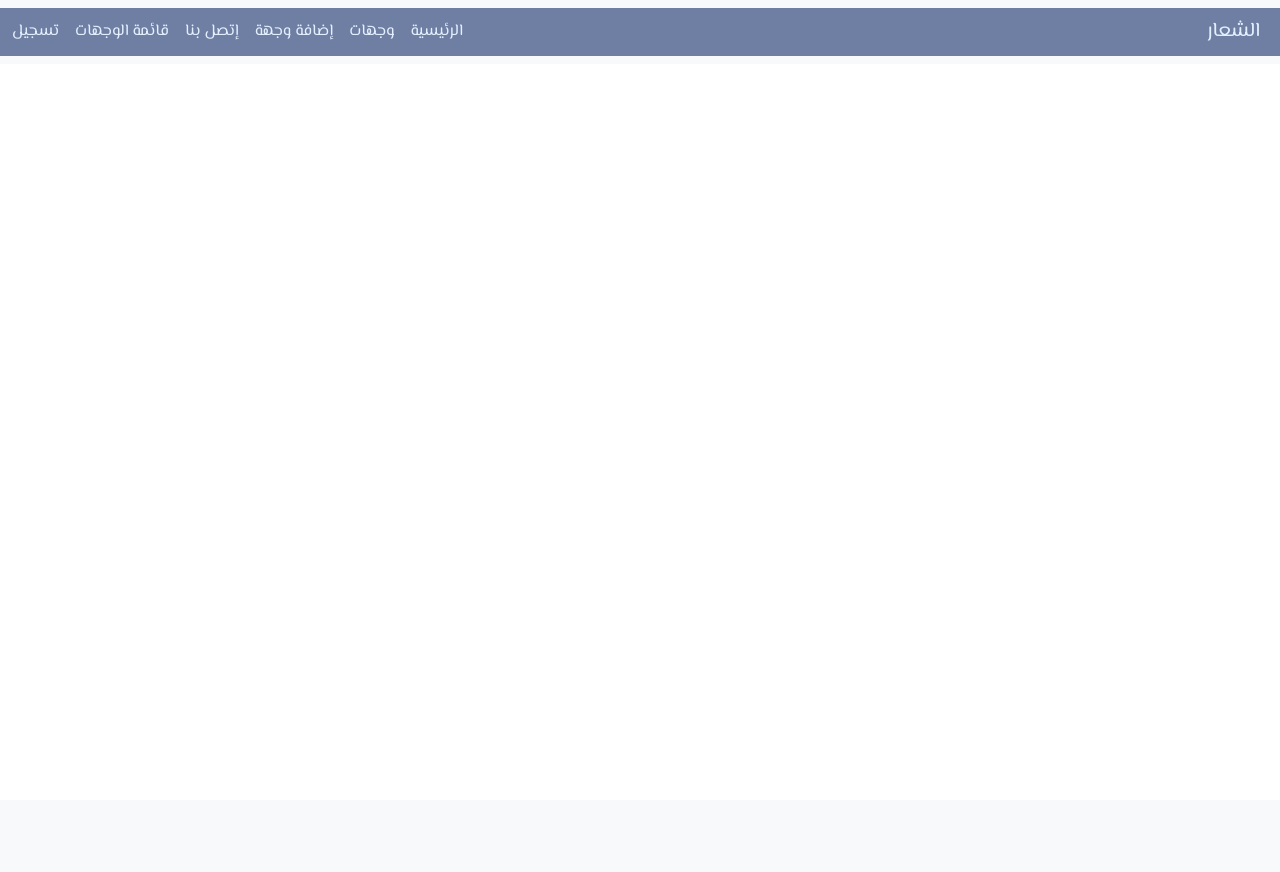
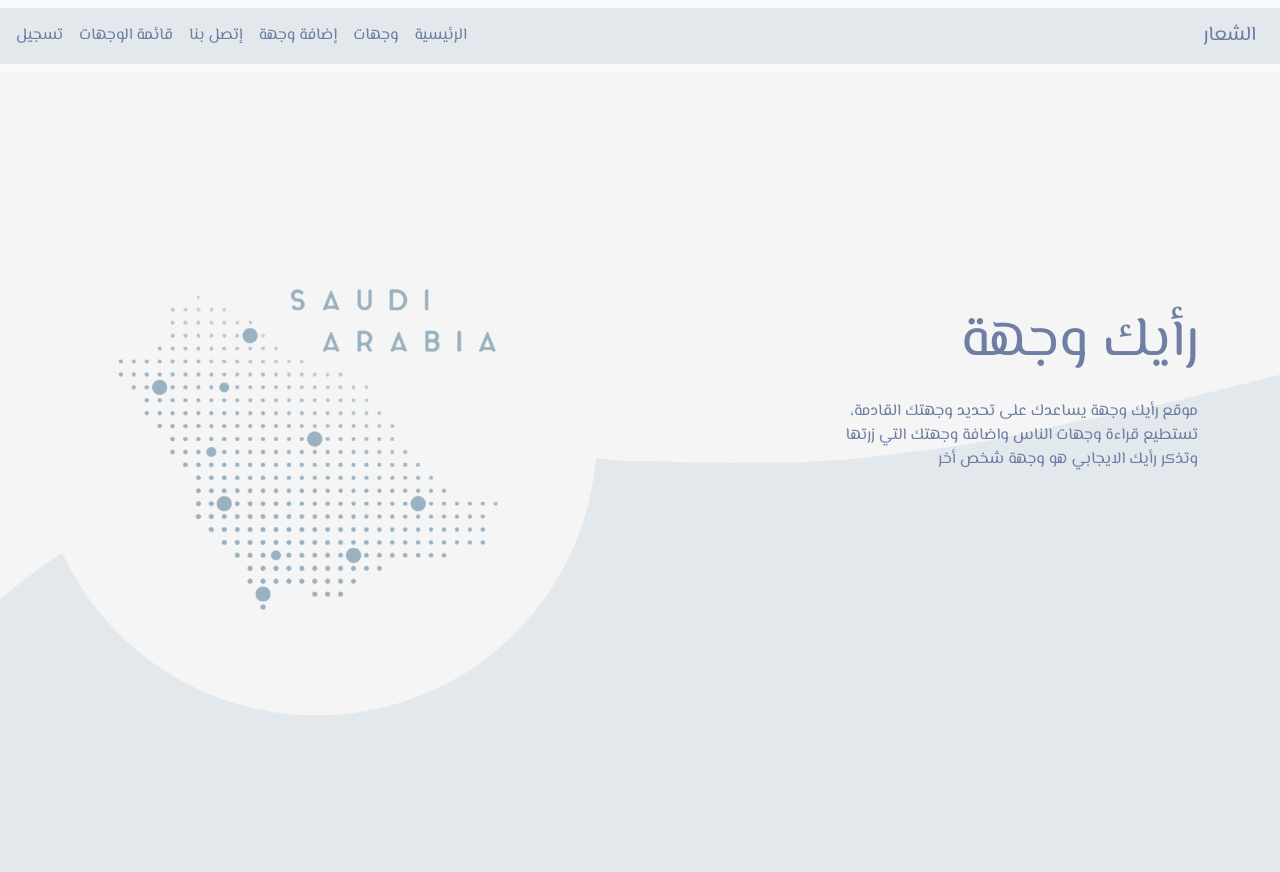
Before and after one commit to alaaAlfraih/Final_project, a Django app: page /wijha/home/ in a window 1280 px wide. Before the commit the page ends 56 px from the top, so only its background shows below. Run offline with Django 4.2, Linux system fonts and the light colour scheme; parts of the project's set-up code (start-up, migrations or seed data) failed here and were passed over.

Commit message:
do styles

```diff
--- /dev/null
+++ b/Wijha/users/urls.py
@@ -0,0 +1,10 @@
+from django.urls import path
+from. import views
+
+app_name="users"
+
+urlpatterns = [
+    path('register/',views.register_user,name="register"),
+    path('login/',views.login_user,name="logIn"),
+    path('logout/',views.logout_user,name="logout")
+]
--- /dev/null
+++ b/Wijha/wijhaApp/static/css/style.css
@@ -0,0 +1,38 @@
+body{
+    font-family: 'El Messiri', sans-serif;
+  }
+  .bk-nav{
+    background-color: #e2e8ec;
+
+}
+.tx-color{
+    color: #6f7ea3;
+
+
+}
+.tx-color2{
+    color: #f5f5f5;;
+}
+.padse{
+    padding-top: 80px;
+    padding-bottom: 80px;
+    z-index: 2;
+}
+.bg-cover{
+    background-position: center;
+    background-repeat: no-repeat;
+    background-size: cover;
+    background-attachment: fixed;
+    background-color: #f5f5f5;;
+}
+.hero-section{
+    min-height: 100vh;
+    display: flex;
+    justify-content: center;
+    align-items: center;
+}
+
+.text-dr{
+    position: relative;
+    bottom: 70px;
+}
--- a/Wijha/wijhaApp/templates/wijhaApp/base.html
+++ b/Wijha/wijhaApp/templates/wijhaApp/base.html
@@ -4,30 +4,31 @@
   <head>
     <meta charset="utf-8">
     <meta name="viewport" content="width=device-width, initial-scale=1">
+    {% block title %}
     <title>Wijha</title>
+    {% endblock %}
+    <!-- bootstrap call -->
     <link href="https://cdn.jsdelivr.net/npm/bootstrap@5.2.2/dist/css/bootstrap.min.css" rel="stylesheet" integrity="sha384-Zenh87qX5JnK2Jl0vWa8Ck2rdkQ2Bzep5IDxbcnCeuOxjzrPF/et3URy9Bv1WTRi" crossorigin="anonymous">
+    <!-- fonts call-->
     <link rel="preconnect" href="https://fonts.googleapis.com">
     <link rel="preconnect" href="https://fonts.gstatic.com" crossorigin>
     <link href="https://fonts.googleapis.com/css2?family=El+Messiri&family=Josefin+Sans:wght@300&display=swap" rel="stylesheet">
+
+
+    <!--Ccc call-->
+    <link rel="stylesheet" href="{% static 'css/style.css'%}">
     <style>
-      body{
-        font-family: 'El Messiri', sans-serif;
-      }
-      .bk-nav{
-        background-color: rgb(111, 127, 163);
-    }
-    .tx-color{
-        color: rgb(227, 239, 254);
+        .imgbackgraond{
+          background-image: url("{%  static 'image/bckgn.PNG' %}");
 
-    }
-
+}
     </style>
   </head>
   <body>
     <div>
 
         <nav class="navbar navbar-expand-lg navbar-light bg-light">
-            <div class="container-fluid bk-nav p-1">
+            <div class="container-fluid bk-nav p-2">
               <a class="navbar-brand tx-color" href="#">الشعار</a>
               <button class="navbar-toggler" type="button" data-bs-toggle="collapse" data-bs-target="#navbarSupportedContent" aria-controls="navbarSupportedContent" aria-expanded="false" aria-label="Toggle navigation">
                 <span class="navbar-toggler-icon"></span>
@@ -50,7 +51,7 @@
                     <a class="nav-link tx-color" href="{% url 'wijhaApp:control_view' %}">قائمة الوجهات</a>
                   </li>
                   <li class="nav-item">
-                    <a class="nav-link tx-color" href="{% url 'wijhaApp:logIn' %}">تسجيل </a>
+                    <a class="nav-link tx-color" href="{% url 'users:logIn' %}">تسجيل </a>
                   </li>
                 </ul>
               </div>
--- a/Wijha/wijhaApp/templates/wijhaApp/home.html
+++ b/Wijha/wijhaApp/templates/wijhaApp/home.html
@@ -4,5 +4,32 @@
 {% block home %}
 
 
+    <section id="home" class="imgbackgraond padse bg-cover hero-section">
+        <div class="overlay"></div>
+        <div class="container">
+            <div class="row">
+                <div class="coo-12 ">
+
+                  <h1 class="display-4 tx-color text-dr">رأيك وجهة</h1>
+
+
+                  <p class="my-4 text-dr tx-color">
+
+
+                   موقع رأيك وجهة يساعدك على تحديد وجهتك القادمة، <br>
+                   تستطيع قراءة وجهات الناس واضافة وجهتك التي زرتها  <br>
+                   وتذكر رأيك الايجابي هو وجهة شخص أخر  <br>
+
+
+                  </p>
+
+                </div>
+            </div>
+        </div>
+      </section>
+
+
+
+
 
 {% endblock %}
--- a/Wijha/wijhaApp/urls.py
+++ b/Wijha/wijhaApp/urls.py
@@ -5,8 +5,6 @@ app_name="wijhaApp"
 
 urlpatterns = [
     path('home/',views.home,name="home"),
-    path('register/',views.register,name="register"),
-    path('login/',views.login,name="logIn"),
     path('views',views.add_view,name="add_view"),
     path('contact/',views.contact,name="contact"),
     path('control/',views.control_view,name="control_view"),
--- a/Wijha/wijhaApp/views.py
+++ b/Wijha/wijhaApp/views.py
@@ -12,11 +12,11 @@ def home (request:HttpRequest):
 #------------------------------------------------------------------------
 
 
-def register (request:HttpRequest):
-    return render(request,'wijhaApp/register.html')
+#def register (request:HttpRequest):
+    #return render(request,'wijhaApp/register.html')
 
-def login (request:HttpRequest):
-    return render(request,'wijhaApp/logIn.html')
+#def login (request:HttpRequest):
+    #return render(request,'wijhaApp/logIn.html')
 
 
 #------------------------------------------------------------------------
```
Also changed, not shown: Wijha/users/templates/users/login.html (renamed from Wijha/wijhaApp/templates/wijhaApp/logIn.html, +9 -8 lines), Wijha/users/templates/users/register.html (renamed from Wijha/wijhaApp/templates/wijhaApp/register.html, +17 -13 lines), Wijha/users/views.py (+36 -1 lines), Wijha/wijhaApp/templates/wijhaApp/add_view.html (+7 -6 lines), Wijha/wijhaApp/templates/wijhaApp/contact.html (+4 -4 lines), Wijha/wijhaApp/static/image/bckg.PNG (added), Wijha/wijhaApp/static/image/bckgn.PNG (added), Wijha/wijhaApp/static/image/bg.PNG (added), Wijha/wijhaApp/static/image/bg2.jpg (added), 5 other files.
